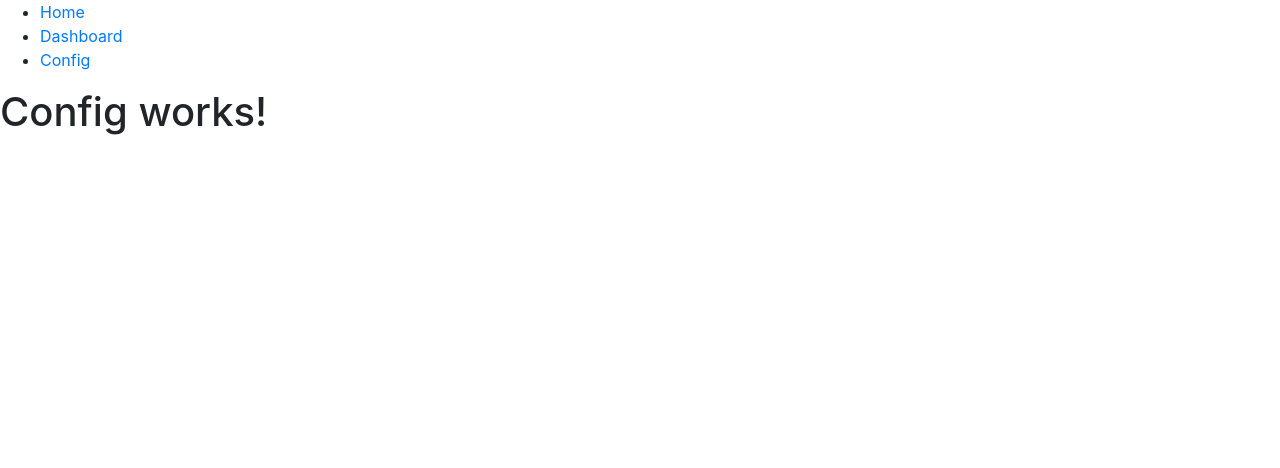
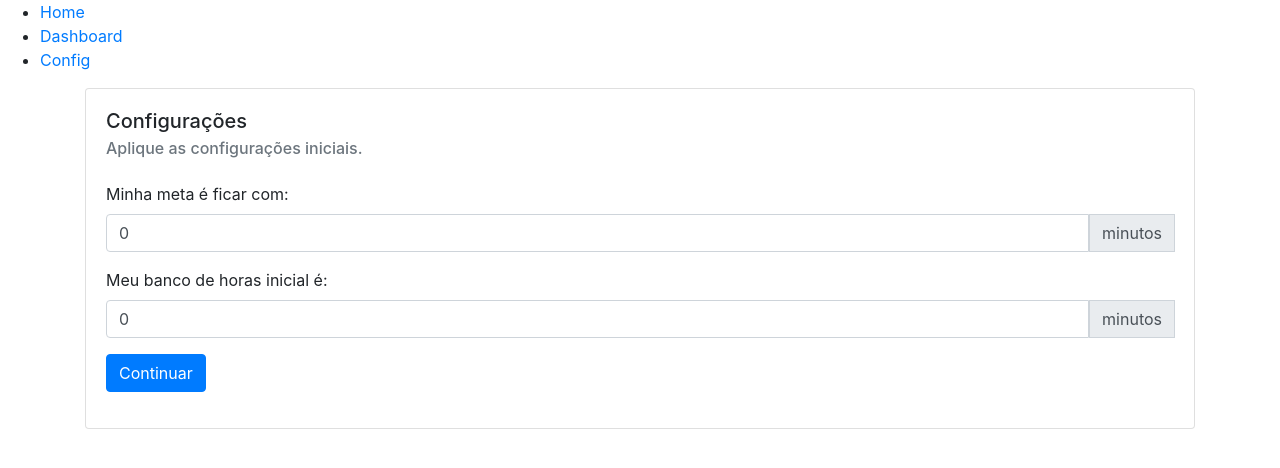
Before and after one commit to adilsonsds/meubancodehoras, a Vue app: page /config in a window 1280 px wide. Shown: the top 468 px of the page. Built offline with nearby package versions, Linux system fonts and the light colour scheme.

Commit message:
Construção da tela de configuração

```diff
--- a/src/pages/Config.vue
+++ b/src/pages/Config.vue
@@ -1,3 +1,52 @@
 <template>
-    <h1>Config works!</h1>
+  <div class="container">
+    <div class="row">
+      <div class="col">
+        <div class="card">
+          <div class="card-body">
+            <h5 class="card-title">Configurações</h5>
+            <h6 class="card-subtitle text-muted mb-4">Aplique as configurações iniciais.</h6>
+            <form class="form" v-on:submit.prevent="salvar">
+              <div class="form-group">
+                <label for="minha-meta">Minha meta é ficar com:</label>
+                <div class="input-group">
+                    <input type="number" id="minha-meta" class="form-control" v-model="metaEmMinutos" required>
+                    <div class="input-group-prepend">
+                        <div class="input-group-text">minutos</div>
+                    </div>
+                </div>
+              </div>
+              <div class="form-group">
+                <label for="valor-inicial">Meu banco de horas inicial é:</label>
+                <div class="input-group">
+                    <input type="number" id="valor-inicial" class="form-control" v-model="valorInicial" required>
+                    <div class="input-group-prepend">
+                        <div class="input-group-text">minutos</div>
+                    </div>
+                </div>
+              </div>
+              <div class="form-group">
+                <button type="submit" class="btn btn-primary">Continuar</button>
+              </div>
+            </form>
+          </div>
+        </div>
+      </div>
+    </div>
+  </div>
 </template>
+<script>
+export default {
+  data() {
+    return {
+        metaEmMinutos: 0,
+        valorInicial: 0
+    };
+  },
+  methods: {
+    salvar() {
+      this.$router.push({ name: "dashboard" });
+    }
+  }
+};
+</script>
```
